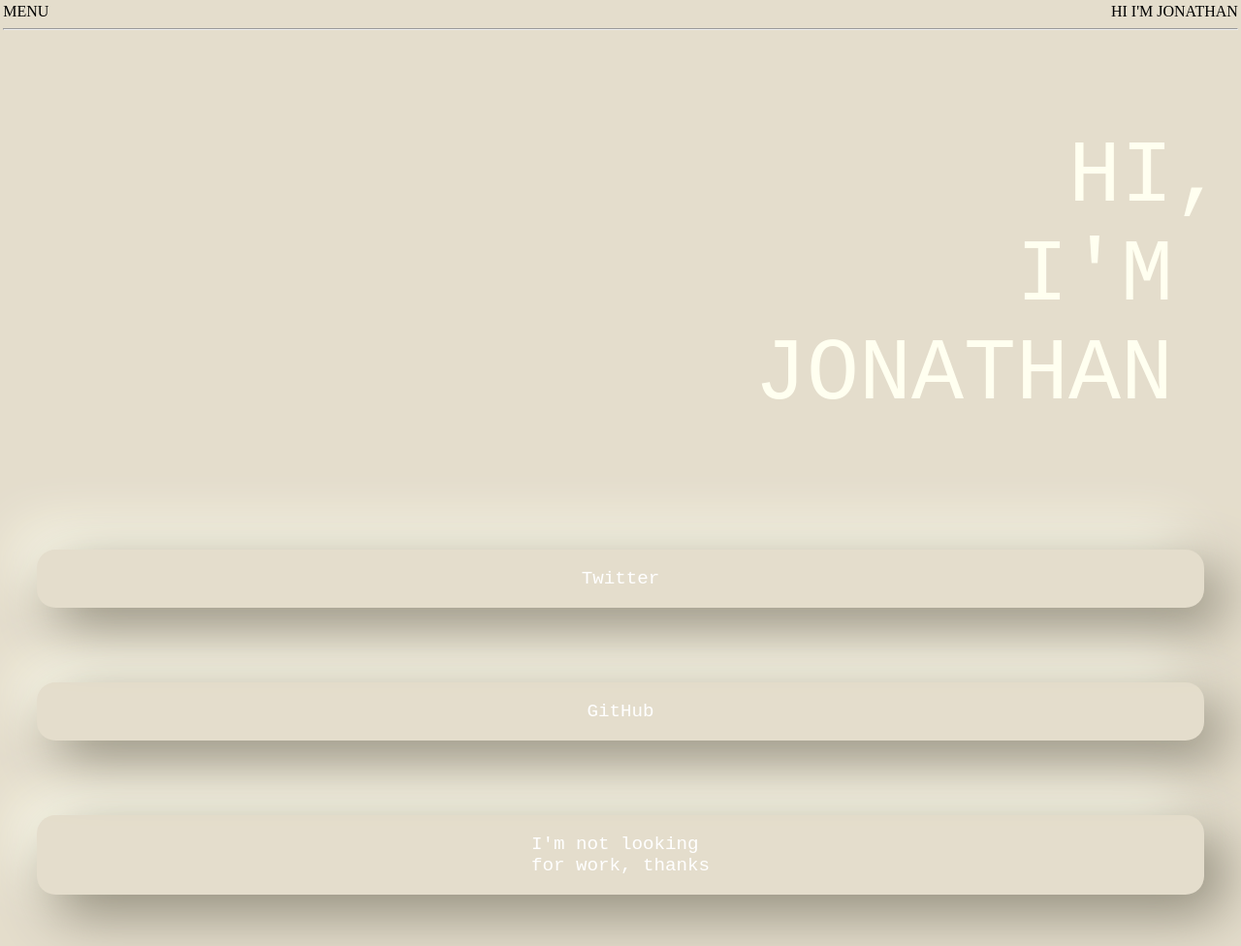
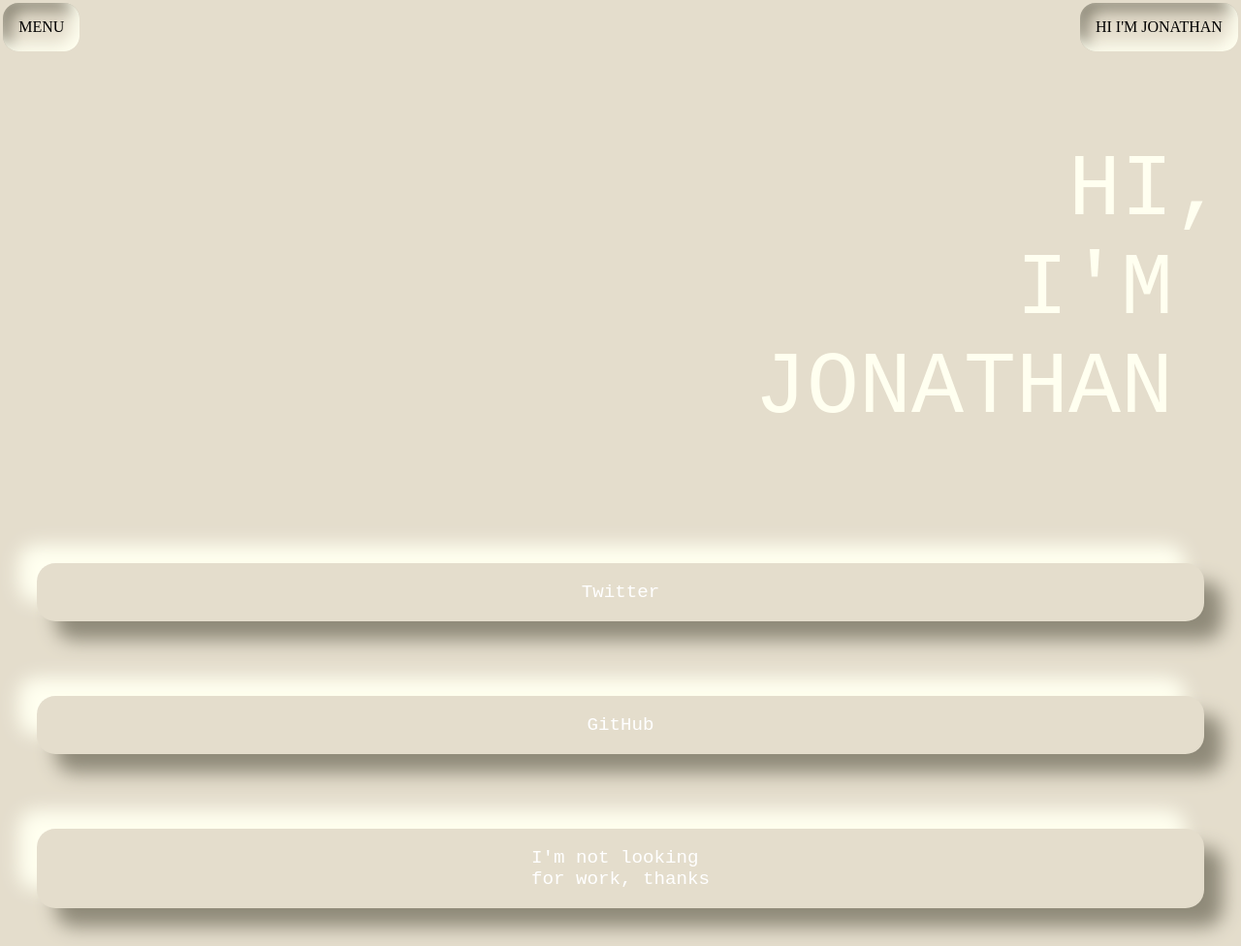
Before and after one commit to cowlingj/cowlingj.github.io, a Jekyll site: the page built from src/index.html, in a window 1280 px wide. Shown: the whole page at 97% size. Built offline with Jekyll 4.4.1, drawn with Linux system fonts in a browser that asks for light colours.

Commit message:
Change header style

```diff
--- a/src/_includes/header/index.html
+++ b/src/_includes/header/index.html
@@ -1,8 +1,7 @@
 <header>
   <div class="flex">
-    <p class="pointer uppercase m-0 toggle-nav" role="menu" aria-haspopup="true">Menu</p>
+    <p class="pointer uppercase m-0 toggle-nav shadow-inset" role="menu" aria-haspopup="true">Menu</p>
     <span class="flex-spacer"></span>
-    <p class="uppercase m-0">Hi I'm Jonathan</p>
+    <p class="uppercase m-0 shadow-inset">Hi I'm Jonathan</p>
   </div>
-  <hr />
 </header>
--- a/src/assets/index.css
+++ b/src/assets/index.css
@@ -2,14 +2,6 @@
   font-size: 10vh;
   margin-right: 1rem;
   color: var(--root-highlight-color);
-}
-
-.shadow {
-  padding: 1em;
-  border-radius: 1em;
-  margin: 2em;
-  box-shadow: 1em 1em 3em var(--root-shadow-color),
-              -1em -1em 3em var(--root-highlight-color);
 }
 
 .cta {
--- a/src/assets/utils.css
+++ b/src/assets/utils.css
@@ -103,3 +103,18 @@
 .mono {
   font-family: monospace;
 }
+
+.shadow {
+  padding: 1em;
+  border-radius: 1em;
+  margin: 2em;
+  box-shadow: 1em 1em 1em var(--root-shadow-color),
+              -1em -1em 1em var(--root-highlight-color);
+}
+
+.shadow-inset {
+  padding: 1em;
+  border-radius: 1em;
+  box-shadow: -0.5em -0.5em 1em var(--root-highlight-color) inset,
+              0.5em 0.5em 1em var(--root-shadow-color) inset;
+}
```
